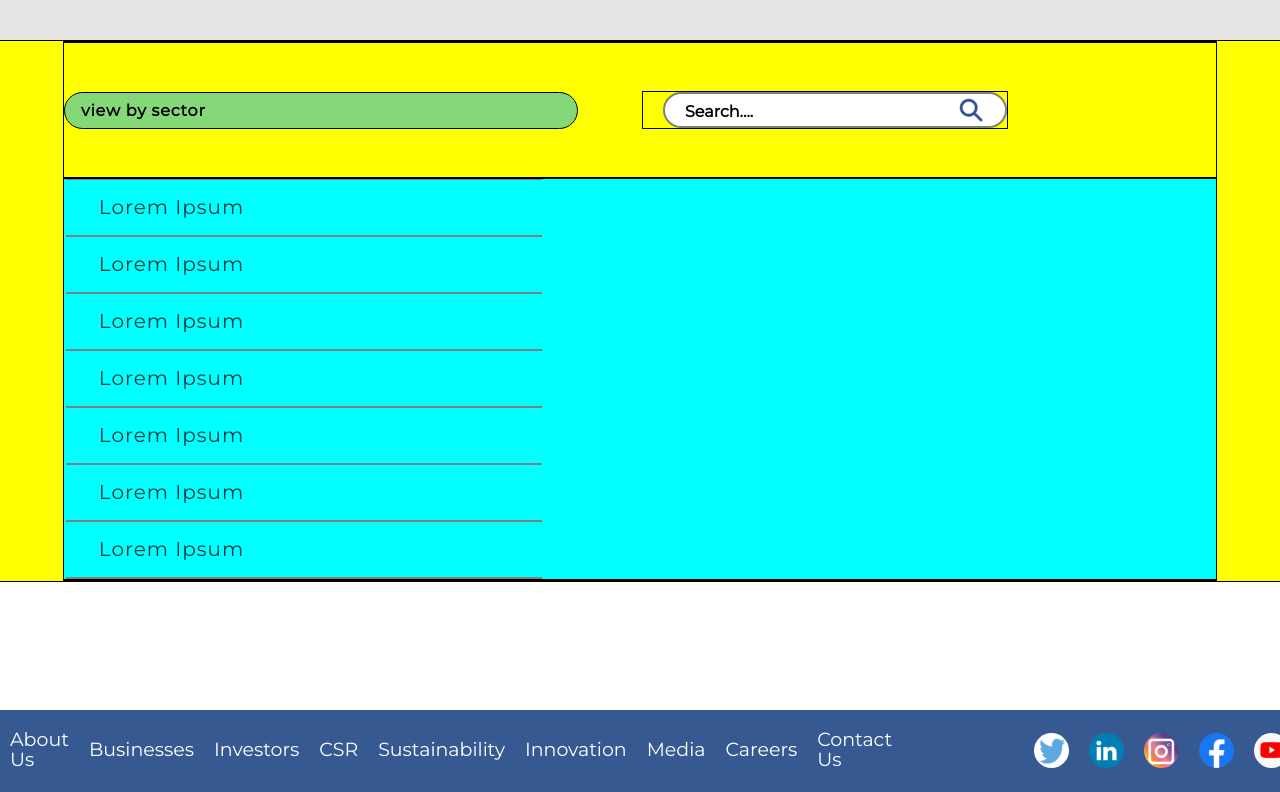
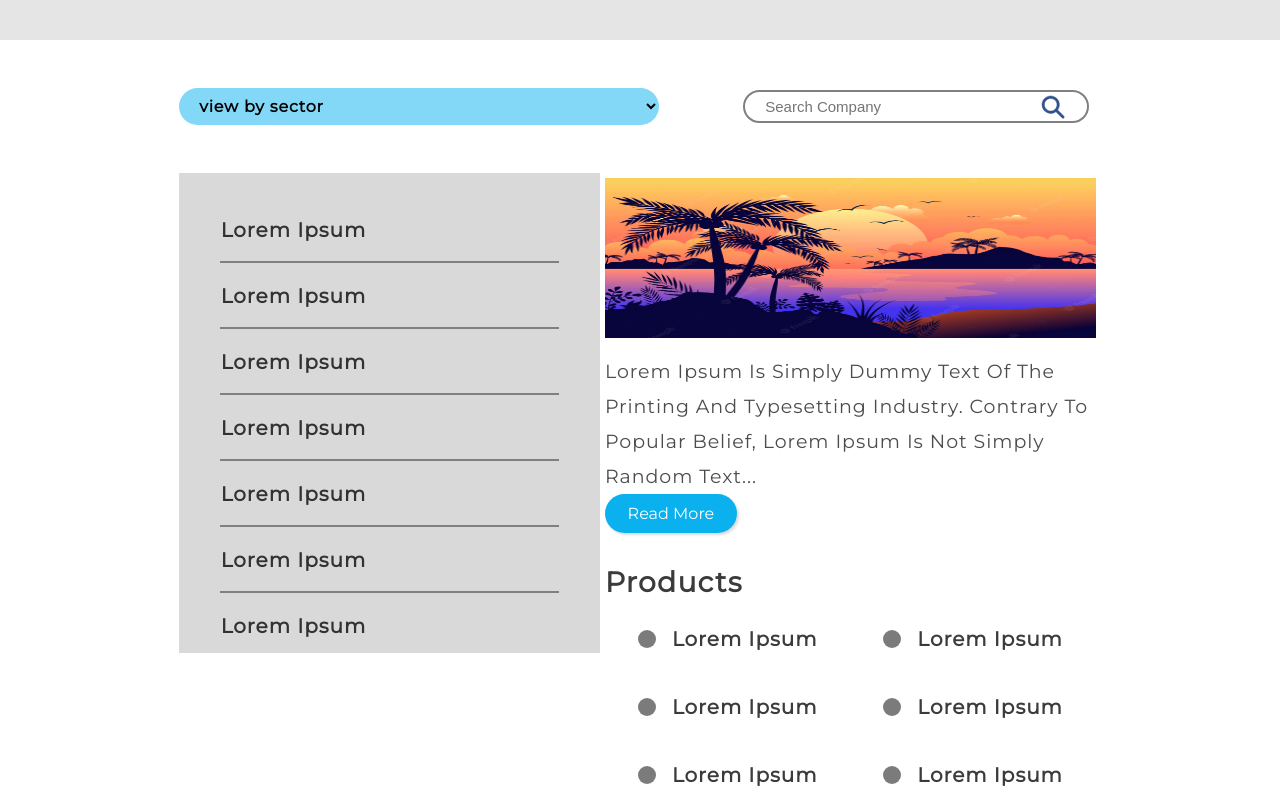
Before and after one commit to rakshit-2/sellebration, a React (Create React App) app in the folder client/: page /bussiness-brand in a window 1280 px wide. Shown: the part 760-1552 px from the top of the page. Built offline with nearby package versions, Linux system fonts and the light colour scheme.

Commit message:
bussiness brand dropdown functanility left

```diff
--- a/client/src/components/assets/store/businessbrandData.js
+++ b/client/src/components/assets/store/businessbrandData.js
@@ -1,4 +1,5 @@
-const BusinessBrandData=[
+const BusinessBrandData={
+    card:[
         {id:0,info:"Lorem Ipsum"},
         {id:1,info:"Lorem Ipsum"},
         {id:2,info:"Lorem Ipsum"},
@@ -18,5 +19,15 @@ const BusinessBrandData=[
         {id:16,info:"Lorem Ipsum"},
         {id:17,info:"Lorem Ipsum"},
         {id:18,info:"Lorem Ipsum"},
+    ],
+    products:[
+        {id:0,info:"Lorem Ipsum"},
+        {id:1,info:"Lorem Ipsum"},
+        {id:2,info:"Lorem Ipsum"},
+        {id:3,info:"Lorem Ipsum"},
+        {id:4,info:"Lorem Ipsum"},
+        {id:5,info:"Lorem Ipsum"}
     ]
+
+}
 export default BusinessBrandData;
--- a/client/src/components/atom/businessbrandCard1/index.css
+++ b/client/src/components/atom/businessbrandCard1/index.css
@@ -1,7 +1,8 @@
 .businessbrandCard1__outer{
     width:95%;
     height: 5rem;
-    padding: 10px;
+    padding-top: 1rem;
+    padding-bottom: 0.5rem;
     display: flex;
     flex-direction: row;
     justify-content: center;
@@ -14,6 +15,7 @@
 
 .businessbrandCard1__inner{
     width:90%;
+    padding-right: 2rem;
     height: fit-content;
     display: flex;
     flex-direction: row;
@@ -21,11 +23,10 @@
     align-items: center;
     font-family: 'Montserrat';
     font-style: normal;
-    font-weight: 500;
+    font-weight: 600;
     font-size: 20px;
     line-height: 35px;
+    padding-bottom: 5px;
     letter-spacing: 0.05em;
     color: rgba(0, 0, 0, 0.77);
-
-
 }
--- a/client/src/components/organism/businessbrand/index.css
+++ b/client/src/components/organism/businessbrand/index.css
@@ -97,25 +97,20 @@ align-items: center;
 
 .BusinessBrand__sec2{
     height: fit-content;
-
-    width: 100%;
-
+    width: 90%;
     display: flex;
     flex-direction: column;
     justify-content: center;
     align-items:center;
-    background-color:yellow;
-    border: 1px solid black;
-    margin-bottom: 8rem;
+    margin-bottom: 5rem;
 }
 .BusinessBrand__sec2__inner{
     height: fit-content;
-    width: 90%;
+    width: 80%;
     display: flex;
     flex-direction: column;
     justify-content: center;
     align-items: center;
-    border: 1px solid black;
 }
 .BusinessBrand__sec2__head{
     padding: 3rem 0 3rem 0;
@@ -125,7 +120,6 @@ justify-content:flex-start;
     align-items: center;
     width:100%;
     height: fit-content;
-border: 1px solid black;
 }
 
 
@@ -135,33 +129,29 @@ border: 1px solid black;
     padding: 0.5rem 1rem 0.5rem 1rem ;
     width:30rem;
     height: fit-content;
-    background-color: #0AB1EE80;
-    font-family: Montserrat;
+    background-color: #84D8F7;
+    font-family: 'Montserrat';
     font-size: 1rem;
     font-weight: 600;
     /* line-height: 35px; */
+    outline: none;
+    border:none;
     letter-spacing: 0.05em;
     text-align: left;
-border: 1px solid black;
-
 }
 .BusinessBrand__sec2__head__right{
-
     margin-left: 4rem;
     width:fit-content;
     height:fit-content;
     padding-left: 20px;
-        border: 1px solid black;
 
 }
 .BusinessBrand__sec2__head__right__field{
     width:20rem;
     height:2rem;
-
     border-radius: 20px;
     padding-left: 20px;
-
-        border: 2px solid grey;
+    border:2px solid #D9D9D9;
     outline:none;
     background: #fff url("./../../assets/image/navbar_img/navbar_searchicon_img.svg") no-repeat;
     background-position: 93%;
@@ -170,35 +160,189 @@ font-style: normal;
     font-weight: 600;
     font-size: 1rem;
     line-height: 35px;
-
-
-
-
 }
 
 .BusinessBrand__sec2__base{
     height: fit-content;
     width: 100%;
-    background-color: cyan;
-    border: 1px solid black;
+    display: flex;
+    align-items: flex-start;
+    justify-content: space-between;
 }
-
+.BusinessBrand__sec2__base__outer{
+    width:30rem;
+    height:30rem;
+    display: flex;
+    align-items: center;
+    justify-content: center;
+    background-color: #D9D9D9;
+}
 .BusinessBrand__sec2__base__left{
-height: 25rem;
-width: 30rem;
-padding:4rem 2rem 5 rem 2rem;
-
+    height: 90%;
+    width: 85%;
+    padding-top:1rem;
+    padding-bottom: 1rem;
     display: flex;
     flex-direction: column;
-justify-content: center;
+    justify-content: flex-start;
     align-items: center;
     overflow-y: scroll;
 }
 
-/* .BusinessBrand__card{
 
+/* scroll bar*/
+
+/* width */
+.BusinessBrand__sec2__base__left::-webkit-scrollbar {
+    width: 6px;
+    padding-left: 10px;
+    padding-right: 10px;
 }
 
+/* Track */
+.BusinessBrand__sec2__base__left::-webkit-scrollbar-track {
+    background: transparent;
+    box-shadow: inset 0 0 20px #7B7B7B;
+    border-radius: 4px;
+    border-left: 1.5px solid transparent;
+    border-right: 1.5px solid transparent;
+}
+
+/* Handle */
+.BusinessBrand__sec2__base__left::-webkit-scrollbar-thumb {
+    background: #576A9F;
+    padding:2rem;
+    border-radius: 4px;
+}
+
+
+
+
+
+
 .BusinessBrand__sec2__base__right{
+    width:35rem;
+    height:fit-content;
+    display: flex;
+    flex-direction: column;
+    align-items: center;
+    justify-content: flex-start;
+    padding:5px;
+}
+.BusinessBrand__sec2__base__right__top{
+    width:100%;
+    height:10rem;
+    display: flex;
+    align-items: center;
+    justify-content: center;
+    margin-bottom: 1rem;
+}
+.BusinessBrand__sec2__base__right__top__img{
+    width:100%;
+    height:100%;
+}
+.BusinessBrand__sec2__base__right__text{
+    width:100%;
+    height:fit-content;
+    font-family: 'Montserrat';
+    font-style: normal;
+    font-weight: 500;
+    font-size: 19px;
+    line-height: 35px;
+    letter-spacing: 0.05em;
+    text-transform: capitalize;
+    color: rgba(0, 0, 0, 0.7);
+}
+.BusinessBrand__sec2__base__right__out{
+    width: 100%;
+    height:fit-content;
+    display: flex;
+    align-items: center;
+    justify-content: flex-start;
+    margin-bottom: 2rem;
+}
+.BusinessBrand__sec2__base__right__rmore{
+    width:7rem;
+    padding:10px;
+    display: flex;
+    align-items: center;
+    justify-content: center;
+    border-radius: 20px;
+    font-size: 16px;
+    font-family: 'Montserrat', sans-serif;
+    font-weight: 500;
+    color: white;
+    background-color: #0AB1EE;
+    cursor: pointer;
+    box-shadow: rgba(0, 0, 0, 0.15) 1.95px 1.95px 2.6px;
+}
 
-} */
+.BusinessBrand__sec2__base__right__product{
+    width:100%;
+    height:fit-content;
+    display: flex;
+    flex-direction: column;
+    align-items: flex-start;
+    justify-content: center;
+}
+.BusinessBrand__sec2__base__right__product__head{
+    width:100%;
+    height:fit-content;
+    font-family: 'Montserrat';
+    font-style: normal;
+    font-weight: 600;
+    font-size: 28px;
+    line-height: 35px;
+    letter-spacing: 0.05em;
+    color: rgba(0, 0, 0, 0.77);
+    margin-bottom: 5px;
+}
+.BusinessBrand__sec2__base__right__product__base{
+    width:100%;
+    height:fit-content;
+    display: flex;
+    flex-wrap: wrap;
+    align-items: center;
+    justify-content: space-around;
+}
+.BusinessBrand__sec2__base__right__product__base__each{
+    width:fit-content;
+    height:3rem;
+    display: flex;
+    align-items: center;
+    justify-content: center;
+    margin: 10px;
+}
+.BusinessBrand__sec2__base__right__product__base__each__left{
+    width:18px;
+    height: 18px;
+    border-radius: 50%;
+    display: flex;
+    align-items: center;
+    justify-content: center;
+    background-color: #7B7B7B;
+    margin-right: 1rem;
+}
+.BusinessBrand__sec2__base__right__product__base__each__right{
+    width:fit-content;
+    height: fit-content;
+    font-family: 'Montserrat';
+    font-style: normal;
+    font-weight: 600;
+    font-size: 20px;
+    line-height: 35px;
+    letter-spacing: 0.05em;
+    color: rgba(0, 0, 0, 0.77);
+}
+
+.BusinessBrand__search__field{
+    width:20rem;
+    height:1.7rem;
+    border-radius: 20px;
+    padding-left: 20px;
+    font-size: 15px;
+    border:2px solid grey;
+    outline:none;
+    background: #fff url("./../../assets/image/navbar_img/navbar_searchicon_img.svg") no-repeat;
+    background-position: 93%;
+}
--- a/client/src/components/organism/businessbrand/index.js
+++ b/client/src/components/organism/businessbrand/index.js
@@ -4,10 +4,33 @@ import Navbar from './../NavBar/index';
 import Footer from './../../molecule/footer/index';
 import BusinessBrandData from '../../assets/store/businessbrandData';
 import BusinessbBandCard1 from '../../atom/businessbrandCard1';
+import test from './../../assets/image/test.png'
+import { useState } from 'react';
+
+const BusinessBrand=(props)=>{
 
 
+    const[readMore,setReadMore]=useState({
+                                        small:"flex",
+                                        larg:"none"
+    })
+    const[count,setCount]=useState(0);
+    const[text,setText]=useState('Read More')
 
-const BusinessBrand=(props)=>{
+    function showMoreCheck()
+    {
+        if(count%2!=0)
+        {
+            setReadMore({small:"none",larg:"flex"});
+            setText("Read Less");
+        }
+        else
+        {
+            setReadMore({small:"flex",larg:"none"});
+            setText("Read More");
+        }
+        setCount(count+1);
+    }
 return (
     <>
     <div className="BusinessBrand__outer">
@@ -27,8 +50,6 @@ return (
                         e source.
                     </div>
                     <div className="BusinessBrand__sec1__buttons">
-
-
                         <div className="BusinessBrand__sec1__button" >
                             COMPANIES
                         </div>
@@ -41,26 +62,74 @@ return (
             <div className="BusinessBrand__sec2">
                 <div className="BusinessBrand__sec2__inner">
                     <div className="BusinessBrand__sec2__head">
-                        <div className="BusinessBrand__sec2__head__left">
-                            view by sector
-                        </div>
+                        <select className="BusinessBrand__sec2__head__left">
+                            <option>view by sector</option>
+                            <option>view by sector</option>
+                            <option>view by sector</option>
+                            <option>view by sector</option>
+                        </select>
                         <div className="BusinessBrand__sec2__head__right">
-                            <div className="BusinessBrand__sec2__head__right__field">
-                                Search....
-                            </div>
+                            <input type="text" placeholder="Search Company" className="BusinessBrand__search__field"/>
                         </div>
                     </div>
                     <div className="BusinessBrand__sec2__base">
+                        <div className='BusinessBrand__sec2__base__outer'>
                             <div className="BusinessBrand__sec2__base__left">
-                                {BusinessBrandData.map((ele)=>{
+                                    {BusinessBrandData.card.map((ele)=>{
                                         const{id,info}=ele;
                                         return(
                                             <BusinessbBandCard1 id={id} info={info}/>
                                         )
                                     })}
                             </div>
+                        </div>
                         <div className="BusinessBrand__sec2__base__right">
+                            <div className='BusinessBrand__sec2__base__right__top'>
+                                <img src={test} className="BusinessBrand__sec2__base__right__top__img"></img>
+                            </div>
+                            <div className='BusinessBrand__sec2__base__right__text'>
+                                <span  style={{display:readMore.small,transform:"0.4s"}}>
+                                    Lorem Ipsum is simply dummy text of the printing and typesetting industry.
+                                    Contrary to popular belief, Lorem Ipsum is not
+                                    simply random text...
+                                </span>
+                                <span style={{display:readMore.larg,transform:"0.4s"}}>
+                                    Lorem Ipsum is simply dummy text of the printing and typesetting industry.
+                                    Contrary to popular belief, Lorem Ipsum is not
+                                    simply random text...Lorem Ipsum is simply dummy text of the printing and typesetting industry.
+                                    Contrary to popular belief, Lorem Ipsum is not
+                                    simply random text...Lorem Ipsum is simply dummy text of the printing and typesetting industry.
+                                    Contrary to popular belief, Lorem Ipsum is not
+                                    simply random text...Lorem Ipsum is simply dummy text of the printing and typesetting industry.
+                                    Contrary to popular belief, Lorem Ipsum is not
+                                    simply random text...
+                                </span>
+                            </div>
+                            <div className='BusinessBrand__sec2__base__right__out'>
+                                <div className='BusinessBrand__sec2__base__right__rmore' onClick={()=>{showMoreCheck()}}>
+                                    {text}
+                                </div>
+                            </div>
+                            <div className='BusinessBrand__sec2__base__right__product'>
+                                <div className='BusinessBrand__sec2__base__right__product__head'>
+                                    Products
+                                </div>
+                                <div className='BusinessBrand__sec2__base__right__product__base'>
+                                    {BusinessBrandData.products.map((ele)=>{
+                                            const{id,info}=ele;
+                                            return(
+                                                <div className='BusinessBrand__sec2__base__right__product__base__each'>
+                                                    <div className='BusinessBrand__sec2__base__right__product__base__each__left'>
 
+                                                    </div>
+                                                    <div className='BusinessBrand__sec2__base__right__product__base__each__right'>
+                                                    Lorem Ipsum
+                                                    </div>
+                                                </div>
+                                            )
+                                        })}
+                                </div>
+                            </div>
                         </div>
                     </div>
                 </div>
--- a/client/src/components/organism/home/index.css
+++ b/client/src/components/organism/home/index.css
@@ -254,6 +254,8 @@
 
 }
 
+/* scroll bar*/
+
 /* width */
 .home__inner__section4__left__out::-webkit-scrollbar {
     width: 6px;
```
Also changed, not shown: client/src/components/organism/home/index.js (+7 -6 lines). Lines whose indentation alone changed are shown as unchanged.
